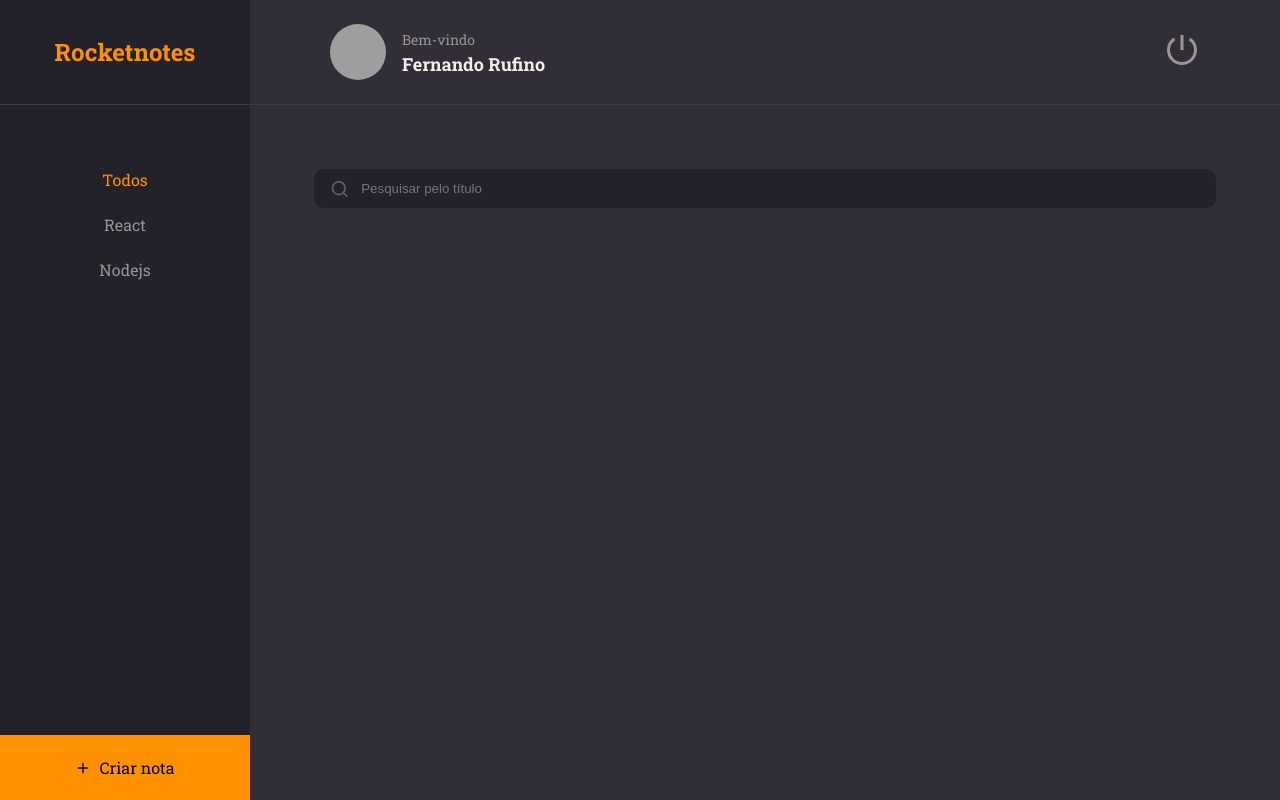
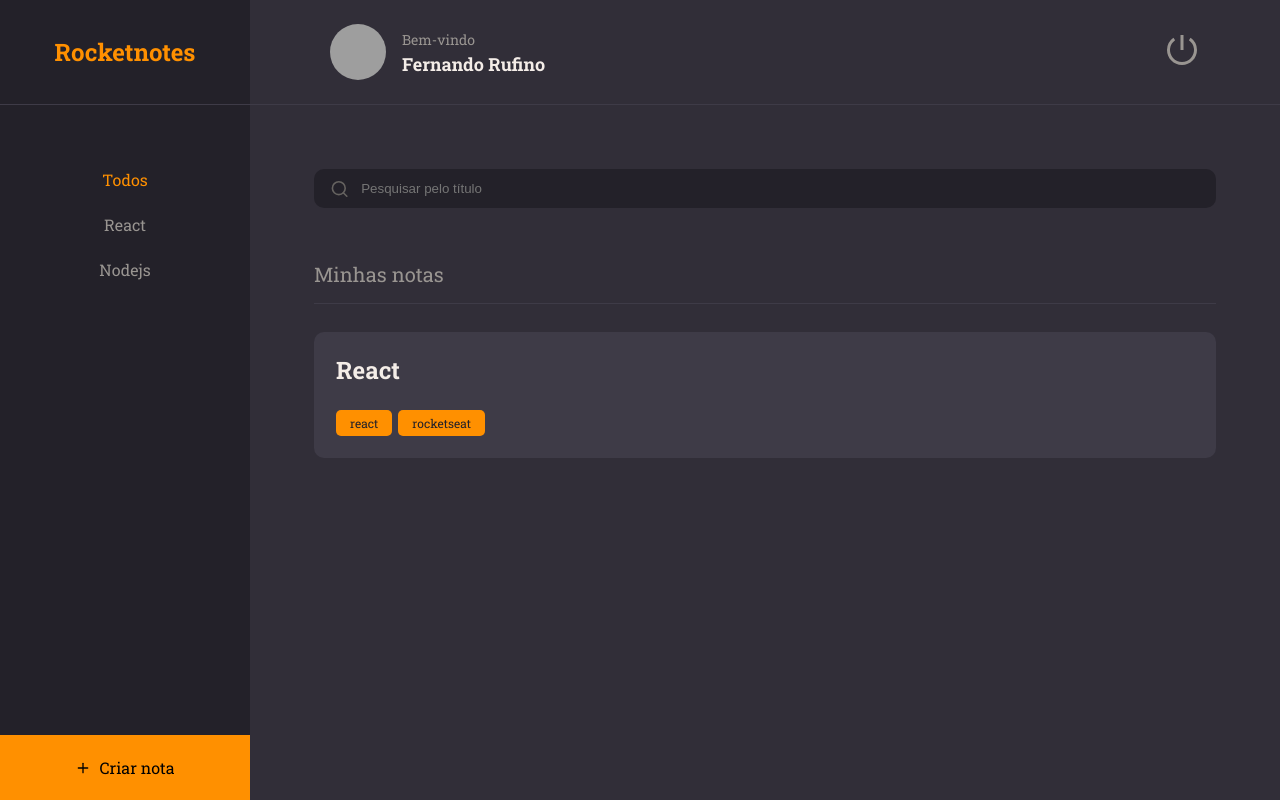
Before and after one commit to fernandoalvesrufino/react-notes, a React (Vite) app in the folder rocketnotes/: page / in a window 1280 px wide. Built offline with nearby package versions, Linux system fonts and the light colour scheme; grey boxes are pictures that could not be loaded.

Commit message:
componentes de nota

```diff
--- /dev/null
+++ b/rocketnotes/src/components/Note/index.jsx
@@ -0,0 +1,19 @@
+import { Container } from './styles';
+import { Tag } from '../Tag';
+
+export function Note({ data, ...rest }){
+  return (
+    <Container {...rest}>
+      <h1>{data.title}</h1>
+
+      {
+        data.tags &&
+        <footer>
+          {
+            data.tags.map(tag => <Tag key={tag.id} title={tag.name}/>)
+          }
+        </footer>
+      }
+    </Container>
+  );
+}
--- /dev/null
+++ b/rocketnotes/src/components/Note/styles.js
@@ -0,0 +1,26 @@
+import styled from 'styled-components'
+
+export const Container = styled.button`
+  width: 100%;
+  background-color: ${({ theme }) => theme.COLORS.BACKGROUND_700};
+
+  border: none;
+  border-radius: 10px;
+
+  padding: 22px;
+  margin-bottom: 16px;
+
+  > h1 {
+    flex: 1;
+    text-align: left;
+    font-weight: 700;
+    font-size: 24px;
+    color: ${({ theme }) => theme.COLORS.WHITE};
+  }
+
+  > footer {
+    width: 100%;
+    display: flex;
+    margin-top: 24px;
+  }
+`;
--- a/rocketnotes/src/components/Tag/index.jsx
+++ b/rocketnotes/src/components/Tag/index.jsx
@@ -1,8 +1,8 @@
 import { Container } from './styles';
 
-export function Tag({ title }){
+export function Tag({ title, ...rest }){
   return (
-    <Container>
+    <Container {...rest}>
       {title}
     </Container>
   );
--- a/rocketnotes/src/pages/Home/index.jsx
+++ b/rocketnotes/src/pages/Home/index.jsx
@@ -2,8 +2,10 @@
 
 import { Container, Brand, Menu, Search, Content, NewNote } from './styles';
 
+import { Note } from '../../components/Note';
+import { Input } from '../../components/Input';
 import { Header } from '../../components/Header';
-import { Input } from '../../components/Input';
+import { Section } from '../../components/Section';
 import { ButtonText } from '../../components/ButtonText';
 
 export function Home() {
@@ -27,7 +29,16 @@
       </Search>
 
       <Content>
-
+        <Section title="Minhas notas">
+          <Note data={{
+            title: 'React',
+            tags: [
+              { id: '1', name: 'react' },
+              { id: '2', name: 'rocketseat' },
+            ]
+            }}
+            />
+        </Section>
       </Content>
 
       <NewNote>
--- a/rocketnotes/src/pages/Home/styles.js
+++ b/rocketnotes/src/pages/Home/styles.js
@@ -55,6 +55,10 @@
 
 export const Content = styled.div`
   grid-area: content;
+  padding: 0 64px;
+  overflow-y: auto;
+
+
 `;
 
 export const NewNote = styled.button`
```
